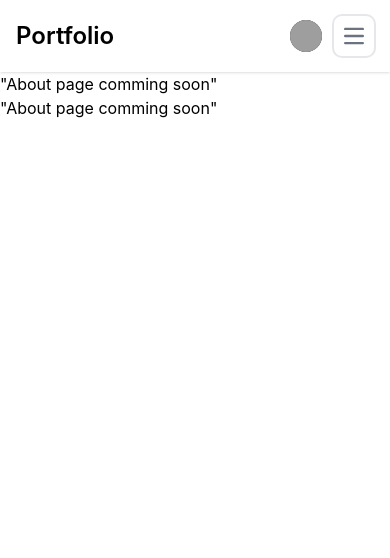
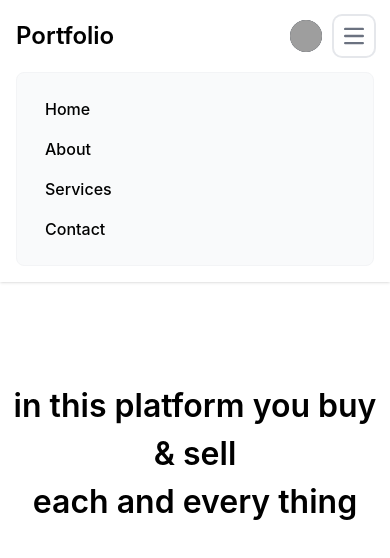
Before and after one commit to mmutahar1122/Signup-Login-Form, a React (Vite) app: page /about in a window 390 px wide. Both pictures are taken after a click on the button "Open main menu". Shown: the top 558 px of the page. Built offline with nearby package versions, Linux system fonts and the light colour scheme; grey boxes are pictures that could not be loaded.

Commit message:
resposive navbar setting show hide menu-bar in tablet and mobile screen

```diff
--- a/src/Component/FrontEnd/About/index.jsx
+++ b/src/Component/FrontEnd/About/index.jsx
@@ -2,8 +2,11 @@
 
 const About=()=>{
     return <>
-    <p className="text-black">"About page comming soon"</p>
-    <p className="text-black">"About page comming soon"</p>
+   <div className="text-black text-[32px] font-semibold text-center mt-[100px]">
+    in this platform you buy & sell
+    <br/>
+    each and every thing
+   </div>
 
     </>
 }
--- a/src/Component/Header/Navbar/index.jsx
+++ b/src/Component/Header/Navbar/index.jsx
@@ -1,8 +1,10 @@
-import react from "react"
+import react, { useState } from "react"
 import { Link } from "react-router-dom"
 import { NavLink } from "react-router-dom"
 
 const Navbar=()=>{
+
+  const [menue,setMenue]=useState(false);
 
     return <>
 
@@ -37,19 +39,19 @@ const Navbar=()=>{
           </li>
         </ul>
       </div>
-      <button data-collapse-toggle="navbar-user" type="button" className="inline-flex items-center p-2 w-10 h-10 justify-center text-sm text-gray-500 rounded-lg md:hidden hover:bg-gray-100 focus:outline-none focus:ring-2 focus:ring-gray-200 dark:text-gray-400 dark:hover:bg-gray-700 dark:focus:ring-gray-600" aria-controls="navbar-user" aria-expanded="false">
+      <button onClick={ () => setMenue(menue => !menue) } data-collapse-toggle="navbar-user" type="button" className=" inline-flex items-center p-2 w-10 h-10 justify-center text-sm text-gray-500 rounded-lg md:hidden hover:bg-gray-100 focus:outline-none focus:ring-2 focus:ring-gray-200 dark:text-gray-400  dark:focus:ring-gray-600" aria-controls="navbar-user" aria-expanded="false">
         <span className="sr-only">Open main menu</span>
         <svg className="w-5 h-5" aria-hidden="true" xmlns="http://www.w3.org/2000/svg" fill="none" viewBox="0 0 17 14">
             <path stroke="currentColor" strokeLinecap="round" stroke-linejoin="round" stroke-width="2" d="M1 1h15M1 7h15M1 13h15"/>
         </svg>
     </button>
   </div>
-  <div className="items-center justify-between hidden w-full md:flex md:w-auto md:order-1" id="navbar-user">
+  <div className={`${menue ? '': 'hidden'} items-center justify-between w-full md:flex md:w-auto md:order-1`} id="navbar-user">
     <ul className="flex flex-col font-medium p-4 md:p-0 mt-4 border border-gray-100 rounded-lg bg-gray-50 md:space-x-8 rtl:space-x-reverse md:flex-row md:mt-0 md:border-0 md:bg-white dark:bg-gray-800 md:dark:bg-gray-900 dark:border-gray-700">
       <li>
-        <Link className="block py-2 px-3 text-white bg-[#BF1017] rounded md:bg-transparent md:text-[#BF1017] md:p-0 md:dark:text-blue-500" aria-current="page">
+        <Link to="/dashboard" className="block py-2 px-3 text-black  hover:text-white hover:bg-[#BF1017] md:hover:bg-transparent rounded md:bg-transparent md:p-0">
           <NavLink to="/dashboard" className={({ isActive, }) =>
- isActive ? "text-[#BF1017]" : "text-black"
+ isActive ? "md:text-[#BF1017]" : "text-black"
   }>
 
           Home
@@ -57,9 +59,9 @@ const Navbar=()=>{
           </Link>
       </li>
       <li>
-        <Link className="block py-2 px-3 text-gray-900 rounded hover:bg-gray-100 md:hover:bg-transparent md:hover:text-[#BF1017] md:p-0 dark:text-white md:dark:hover:text-white dark:hover:bg-gray-700 dark:hover:text-white md:dark:hover:bg-transparent dark:border-gray-700">
+        <Link to="/about" className="block py-2 px-3 text-black hover:text-white rounded hover:bg-[#BF1017] md:hover:bg-transparent md:hover:text-[#BF1017] md:p-0 dark:text-white md:dark:hover:text-white  dark:border-gray-700">
            <NavLink to="/about" className={({ isActive, }) =>
- isActive ? "text-[#BF1017]" : "text-black"
+ isActive ? "md:text-[#BF1017]" : "md:text-black"
   }>
 
           About
@@ -68,9 +70,9 @@ const Navbar=()=>{
           </Link>
       </li>
       <li>
-        <Link className="block py-2 px-3 text-gray-900 rounded hover:bg-gray-100 md:hover:bg-transparent md:hover:text-[#BF1017] md:p-0 dark:text-white md:dark:hover:text-white dark:hover:bg-gray-700 dark:hover:text-white md:dark:hover:bg-transparent dark:border-gray-700">
+        <Link to="/services" className="block py-2 px-3 text-black hover:text-white  rounded hover:bg-[#BF1017] md:hover:bg-transparent md:hover:text-[#BF1017] md:p-0 dark:text-white md:dark:hover:text-white  dark:border-gray-700">
            <NavLink to="/services" className={({ isActive, }) =>
- isActive ? "text-[#BF1017]" : "text-black"
+ isActive ? "md:text-[#BF1017]" : "md:text-black"
   }>
 
           Services
@@ -78,7 +80,7 @@ const Navbar=()=>{
           </Link>
       </li>
       {/* <li>
-        <Link className="block py-2 px-3 text-gray-900 rounded hover:bg-gray-100 md:hover:bg-transparent md:hover:text-[#BF1017] md:p-0 dark:text-white md:dark:hover:text-white dark:hover:bg-gray-700 dark:hover:text-white md:dark:hover:bg-transparent dark:border-gray-700">
+        <Link className="block py-2 px-3 text-gray-900 rounded hover:bg-gray-100 md:hover:bg-transparent md:hover:text-[#BF1017] md:p-0 dark:text-white md:dark:hover:text-white dark:hover:bg-gray-700 dark:border-gray-700">
            <NavLink to="/dashboard" className={({ isActive, }) =>
  isActive ? "text-[#BF1017]" : "text-black"
   }>
@@ -88,9 +90,9 @@ const Navbar=()=>{
           </Link>
       </li> */}
       <li>
-        <Link className="block py-2 px-3 text-gray-900 rounded hover:bg-gray-100 md:hover:bg-transparent md:hover:text-[#BF1017] md:p-0 dark:text-white md:dark:hover:text-white dark:hover:bg-gray-700 dark:hover:text-white md:dark:hover:bg-transparent dark:border-gray-700">
+        <Link to="/contact-us" className="block py-2 px-3 text-black hover:text-white rounded hover:bg-[#BF1017] md:hover:bg-transparent md:hover:text-[#BF1017] md:p-0 dark:text-white md:dark:hover:text-white  dark:border-gray-700">
            <NavLink to="/contact-us" className={({ isActive, }) =>
- isActive ? "text-[#BF1017]" : "text-black"
+ isActive ? "md:text-[#BF1017]" : "md:text-black"
   }>
 
           Contact
```
